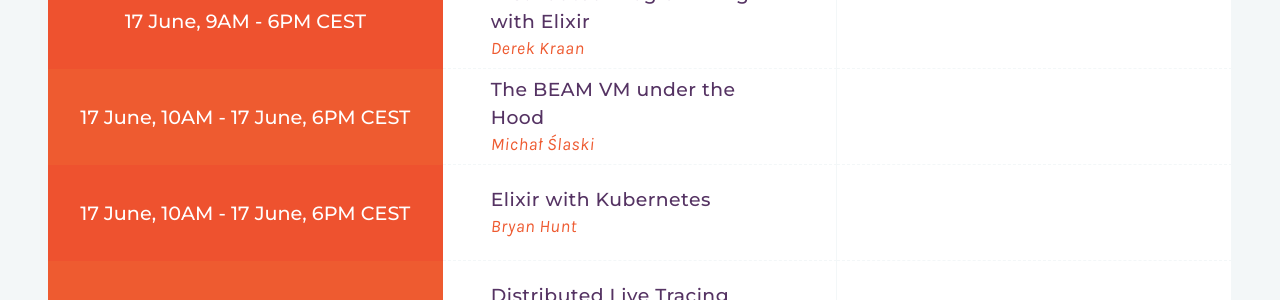
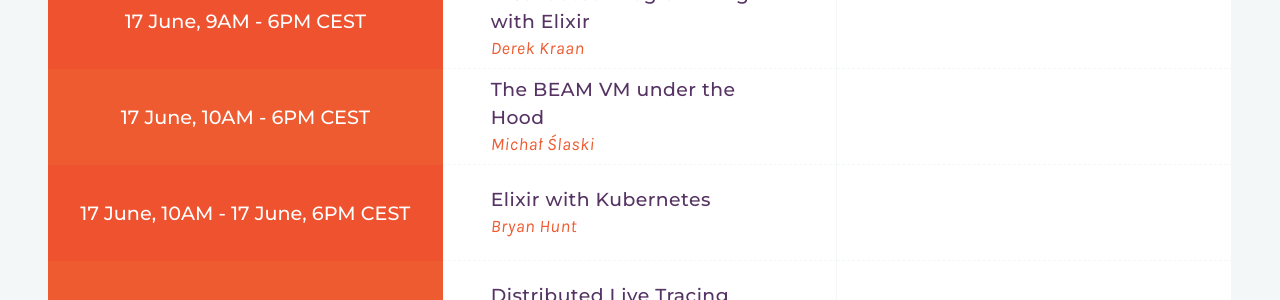
Before and after one commit to esl/virtual-elixirconf-eu-jekyll, a Jekyll site: the page built from index.html, in a window 1280 px wide and 900 px high, scrolled down 6154 px. Shown: the part 155-455 px from the top of the window. Built offline with Jekyll 4.4.1, drawn with Linux system fonts in a browser that asks for light colours; some web fonts are replaced.

Commit message:
Update from Forestry.io ewa.magiera@erlang-solutions.com updated _data/training.yml

```diff
--- a/_data/training.yml
+++ b/_data/training.yml
@@ -40,7 +40,7 @@
   training_2_url: ''
   training_2_instructor: ''
 - from: 17 June, 10AM
-  to: 17 June, 6PM CEST
+  to: 6PM CEST
   type: ''
   training_1: The BEAM VM under the Hood
   training_1_url: beamvm
```
